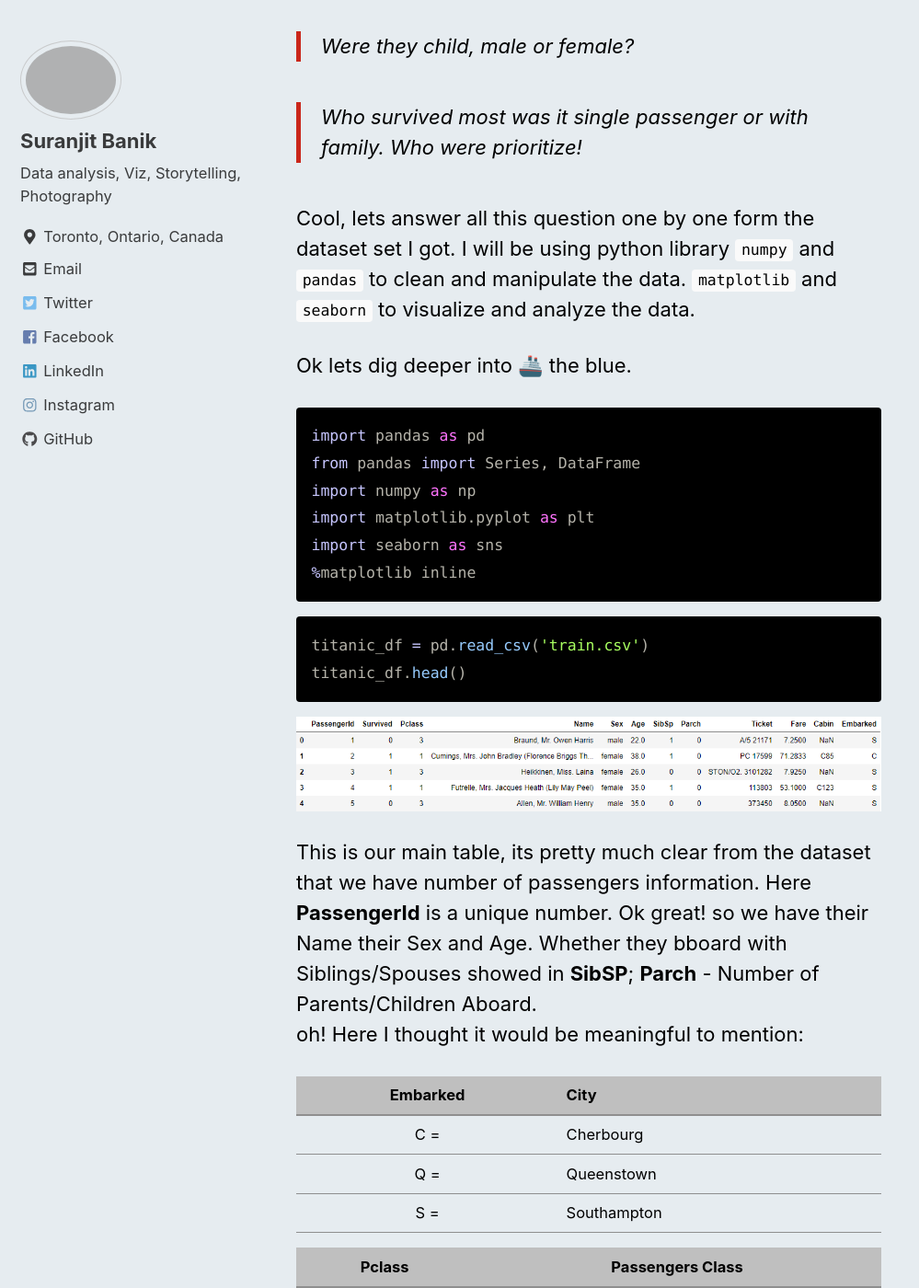
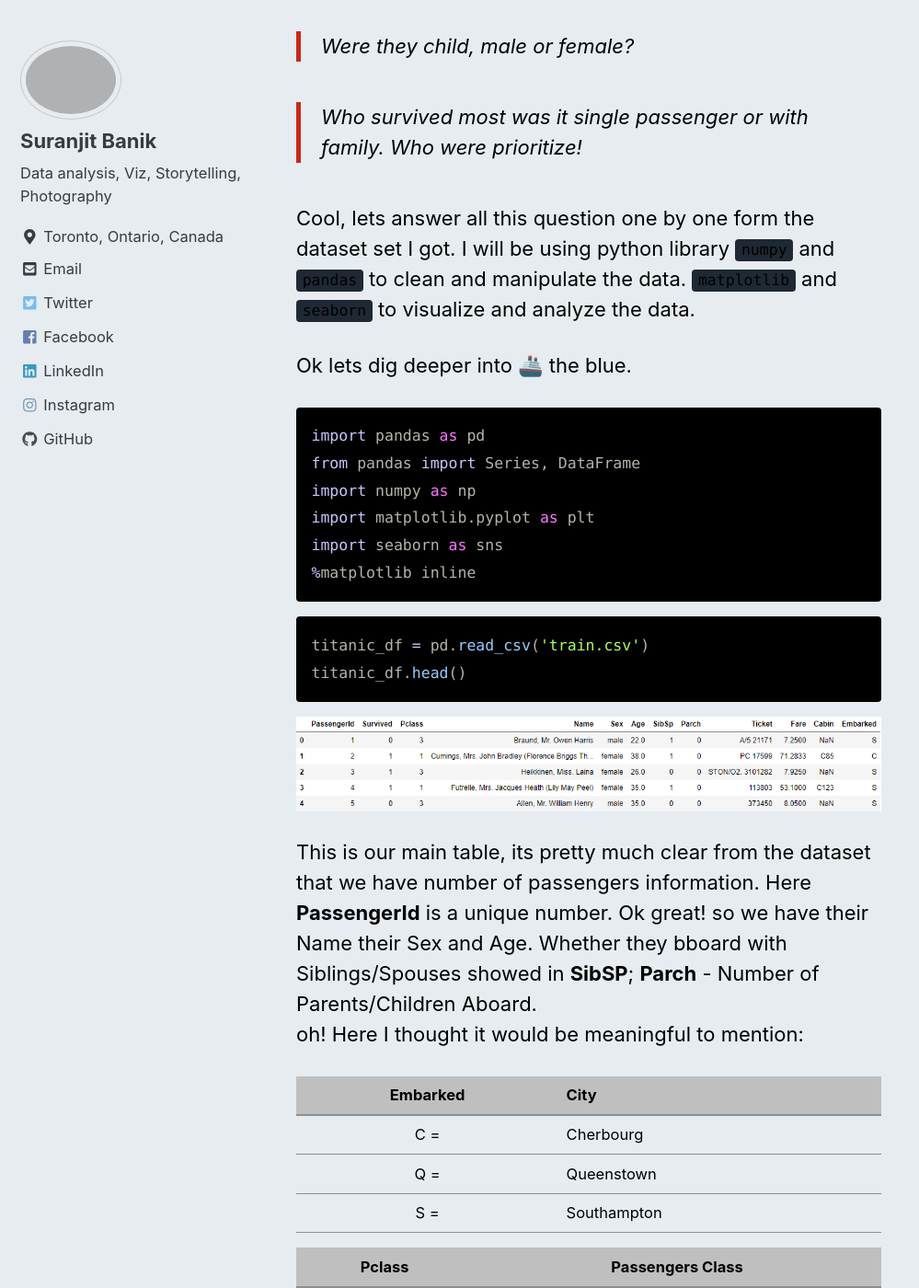
Before and after one commit to mastermindLAB/mastermindLAB.github.io, a Jekyll site: the page built from _posts/2019-03-28-titanic.md, in a window 1280 px wide and 1400 px high, scrolled down 2085 px. Shown: the whole window at 92% size, without its empty margins (0-999 px from the left). Built offline with Jekyll 4.4.1, drawn with Linux system fonts in a browser that asks for light colours; nearby versions of some CDN libraries; comment, search, counter and statistics services are not loaded.

Commit message:
comments

```diff
--- a/_sass/minimal-mistakes/skins/_contrast.scss
+++ b/_sass/minimal-mistakes/skins/_contrast.scss
@@ -8,6 +8,8 @@ $text-color: #000 !default;
 $muted-text-color: $text-color !default;
 $primary-color: #CA261A !default;
 $border-color: mix(#fff, $text-color, 75%) !default;
+$code-background-color:  #1E2933 !default;
+
 $footer-background-color: #CA261A !default;
 $link-color: #1DA1F2 !default;
 $masthead-link-color: $text-color !default;
```
